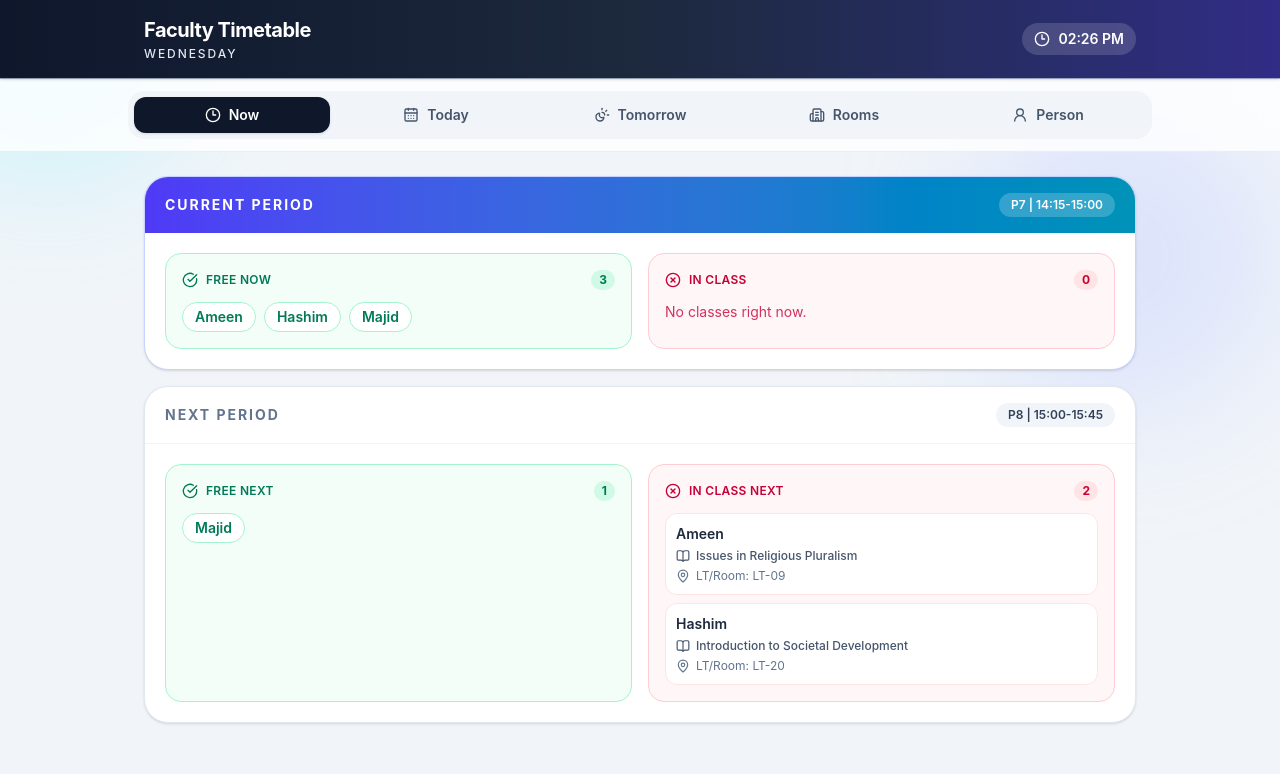
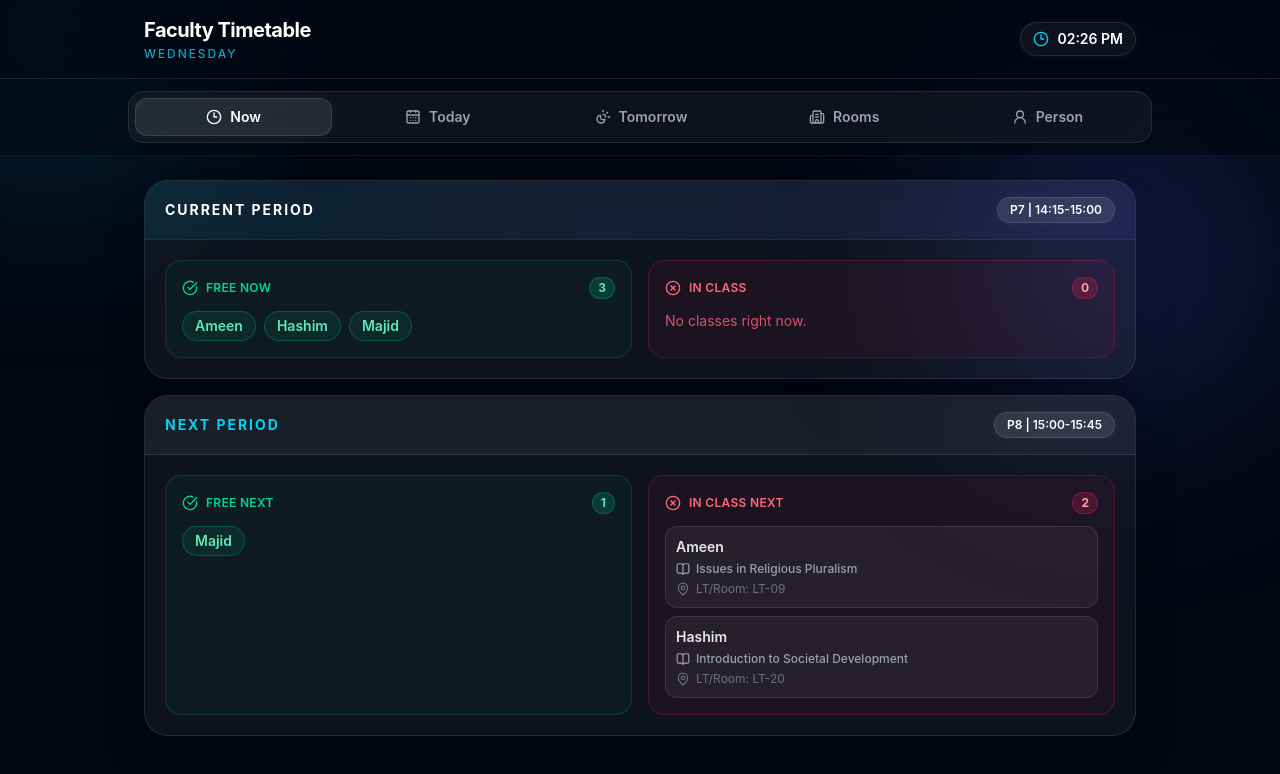
Before and after one commit to ameenvittal/timetable, a React (Vite) app: page / in a window 1280 px wide. Shown: the top 774 px of the page. Built offline with nearby package versions, Linux system fonts and the light colour scheme.

Commit message:
style: update UI components to a dark mode theme with glassmorphism effects

```diff
--- a/src/App.tsx
+++ b/src/App.tsx
@@ -53,25 +53,25 @@ export default function App() {
   };
 
   return (
-    <div className="relative min-h-screen overflow-x-clip bg-slate-100 text-slate-900">
+    <div className="relative min-h-screen overflow-x-clip bg-[#030712] text-gray-100">
       <div className="pointer-events-none absolute inset-0">
-        <div className="absolute -top-28 -left-24 h-72 w-72 rounded-full bg-cyan-300/25 blur-3xl" />
-        <div className="absolute top-24 right-0 h-80 w-80 rounded-full bg-indigo-300/25 blur-3xl" />
+        <div className="absolute -top-28 -left-24 h-72 w-72 rounded-full bg-cyan-500/20 blur-[100px]" />
+        <div className="absolute top-24 right-0 h-80 w-80 rounded-full bg-indigo-500/20 blur-[100px]" />
       </div>
 
       <Header />
 
       {/* Tab Bar */}
-      <div className="sticky top-18 z-20 border-b border-slate-200/70 bg-white/80 px-4 py-3 backdrop-blur-md">
-        <div className="mx-auto flex max-w-5xl gap-2 rounded-2xl bg-slate-100 p-1.5">
+      <div className="sticky top-18 z-20 border-b border-white/5 bg-[#030712]/60 px-4 py-3 backdrop-blur-xl">
+        <div className="mx-auto flex max-w-5xl gap-2 rounded-2xl bg-white/5 border border-white/10 p-1.5 backdrop-blur-md">
           {tabs.map((t) => (
             <button
               key={t.id}
               onClick={() => setTab(t.id)}
-              className={`flex flex-1 items-center justify-center gap-2 rounded-xl px-3 py-2 text-sm font-semibold transition-all ${
+              className={`flex flex-1 items-center justify-center gap-2 rounded-xl px-3 py-2 text-sm font-semibold transition-all duration-300 ${
                 tab === t.id
-                  ? "bg-slate-900 text-white shadow-sm"
-                  : "text-slate-600 hover:bg-white"
+                  ? "bg-white/10 text-white shadow-[0_0_15px_rgba(255,255,255,0.05)] border border-white/10"
+                  : "text-gray-400 hover:text-white hover:bg-white/5"
               }`}
             >
               {tabIcons[t.id]}
@@ -84,7 +84,7 @@ export default function App() {
       {/* Content */}
       <div className="relative z-10 mx-auto max-w-5xl space-y-4 px-4 py-5 sm:py-6">
         {persons.length === 0 && (
-          <p className="mt-16 text-center text-sm text-slate-500">
+          <p className="mt-16 text-center text-sm text-gray-400">
             Loading schedules...
           </p>
         )}
--- a/src/components/CurrentPeriod.tsx
+++ b/src/components/CurrentPeriod.tsx
@@ -17,11 +17,11 @@ export default function CurrentPeriod({ persons }: Props) {
 
   if (!period) {
     return (
-      <div className="rounded-3xl border border-slate-200 bg-white p-5 shadow-sm">
-        <h2 className="mb-1 text-sm font-semibold uppercase tracking-wide text-slate-500">
+      <div className="rounded-3xl border border-white/10 bg-white/5 p-5 shadow-2xl backdrop-blur-md">
+        <h2 className="mb-1 text-sm font-semibold uppercase tracking-wide text-gray-500">
           Current Period
         </h2>
-        <p className="text-sm text-slate-500">No active period right now.</p>
+        <p className="text-sm text-gray-400">No active period right now.</p>
       </div>
     );
   }
@@ -32,26 +32,26 @@ export default function CurrentPeriod({ persons }: Props) {
   const times = PERIOD_TIMES[period];
 
   return (
-    <section className="overflow-hidden rounded-3xl border border-indigo-200 bg-white shadow-sm">
-      <div className="bg-linear-to-r from-indigo-600 to-cyan-600 px-5 py-4 text-white">
+    <section className="overflow-hidden rounded-3xl border border-white/10 bg-white/5 shadow-2xl backdrop-blur-md">
+      <div className="bg-gradient-to-r from-cyan-500/10 to-indigo-500/10 px-5 py-4 text-white border-b border-white/5">
         <div className="flex items-center justify-between">
           <h2 className="text-sm font-bold uppercase tracking-[0.14em]">
             Current Period
           </h2>
-          <span className="rounded-full bg-white/20 px-3 py-1 text-xs font-semibold">
+          <span className="rounded-full bg-white/10 border border-white/10 px-3 py-1 text-xs font-semibold shadow-[0_0_10px_rgba(255,255,255,0.05)]">
             P{period} | {times.start}-{times.end}
           </span>
         </div>
       </div>
 
       <div className="grid gap-4 p-5 md:grid-cols-2">
-        <div className="rounded-2xl border border-emerald-200 bg-emerald-50/60 p-4">
+        <div className="rounded-2xl border border-emerald-500/20 bg-emerald-500/5 p-4">
           <div className="mb-3 flex items-center justify-between">
-            <p className="flex items-center gap-2 text-xs font-semibold uppercase tracking-wide text-emerald-700">
+            <p className="flex items-center gap-2 text-xs font-semibold uppercase tracking-wide text-emerald-400">
               <CircleCheckBig className="h-4 w-4" />
               Free Now
             </p>
-            <span className="rounded-full bg-emerald-100 px-2 py-0.5 text-xs font-bold text-emerald-700">
+            <span className="rounded-full bg-emerald-500/20 border border-emerald-500/30 px-2 py-0.5 text-xs font-bold text-emerald-300">
               {free.length}
             </span>
           </div>
@@ -61,24 +61,24 @@ export default function CurrentPeriod({ persons }: Props) {
               free.map((s) => (
                 <span
                   key={s.personName}
-                  className="rounded-full border border-emerald-200 bg-white px-3 py-1 text-sm font-semibold text-emerald-700"
+                  className="rounded-full border border-emerald-500/30 bg-emerald-500/10 px-3 py-1 text-sm font-semibold text-emerald-300"
                 >
                   {s.personName}
                 </span>
               ))
             ) : (
-              <p className="text-sm text-emerald-700/80">No one is free.</p>
+              <p className="text-sm text-emerald-400/80">No one is free.</p>
             )}
           </div>
         </div>
 
-        <div className="rounded-2xl border border-rose-200 bg-rose-50/60 p-4">
+        <div className="rounded-2xl border border-rose-500/20 bg-rose-500/5 p-4">
           <div className="mb-3 flex items-center justify-between">
-            <p className="flex items-center gap-2 text-xs font-semibold uppercase tracking-wide text-rose-700">
+            <p className="flex items-center gap-2 text-xs font-semibold uppercase tracking-wide text-rose-400">
               <CircleX className="h-4 w-4" />
               In Class
             </p>
-            <span className="rounded-full bg-rose-100 px-2 py-0.5 text-xs font-bold text-rose-700">
+            <span className="rounded-full bg-rose-500/20 border border-rose-500/30 px-2 py-0.5 text-xs font-bold text-rose-300">
               {busy.length}
             </span>
           </div>
@@ -88,23 +88,23 @@ export default function CurrentPeriod({ persons }: Props) {
               busy.map((s: PeriodStatus) => (
                 <div
                   key={s.personName}
-                  className="rounded-xl border border-rose-100 bg-white p-2.5"
+                  className="rounded-xl border border-white/10 bg-white/5 p-2.5"
                 >
-                  <p className="text-sm font-semibold text-slate-800">
+                  <p className="text-sm font-semibold text-gray-200">
                     {s.personName}
                   </p>
-                  <p className="mt-1 flex items-center gap-1.5 text-xs font-medium text-slate-600">
+                  <p className="mt-1 flex items-center gap-1.5 text-xs font-medium text-gray-400">
                     <BookOpen className="h-3.5 w-3.5" />
                     {s.period?.subject || "Class"}
                   </p>
-                  <p className="mt-1 flex items-center gap-1.5 text-xs text-slate-500">
+                  <p className="mt-1 flex items-center gap-1.5 text-xs text-gray-500">
                     <MapPin className="h-3.5 w-3.5" />
                     LT/Room: {s.period?.room || "N/A"}
                   </p>
                 </div>
               ))
             ) : (
-              <p className="text-sm text-rose-700/80">No classes right now.</p>
+              <p className="text-sm text-rose-400/80">No classes right now.</p>
             )}
           </div>
         </div>
--- a/src/components/Header.tsx
+++ b/src/components/Header.tsx
@@ -10,19 +10,19 @@ export default function Header() {
   });
 
   return (
-    <header className="sticky top-0 z-30 border-b border-slate-300/70 bg-linear-to-r from-slate-900 via-slate-800 to-indigo-900 text-white shadow-sm">
+    <header className="sticky top-0 z-30 border-b border-white/10 bg-[#030712]/80 backdrop-blur-xl text-white">
       <div className="mx-auto flex max-w-5xl items-center justify-between px-4 py-4">
         <div>
           <h1 className="text-xl font-bold tracking-tight">
             Faculty Timetable
           </h1>
-          <p className="mt-0.5 text-xs font-medium uppercase tracking-[0.16em] text-slate-200">
+          <p className="mt-0.5 text-xs font-medium uppercase tracking-[0.16em] text-cyan-400/80">
             {today}
           </p>
         </div>
 
-        <div className="flex items-center gap-2 rounded-full bg-white/15 px-3 py-1.5 text-sm font-semibold text-white">
-          <Clock3 className="h-4 w-4" />
+        <div className="flex items-center gap-2 rounded-full border border-white/10 bg-white/5 px-3 py-1.5 text-sm font-semibold text-white shadow-[0_0_10px_rgba(255,255,255,0.05)]">
+          <Clock3 className="h-4 w-4 text-cyan-400" />
           <span>{timeStr}</span>
         </div>
       </div>
--- a/src/components/NextPeriod.tsx
+++ b/src/components/NextPeriod.tsx
@@ -17,11 +17,11 @@ export default function NextPeriod({ persons }: Props) {
 
   if (!period) {
     return (
-      <div className="rounded-3xl border border-slate-200 bg-white p-5 shadow-sm">
-        <h2 className="mb-1 text-sm font-semibold uppercase tracking-wide text-slate-500">
+      <div className="rounded-3xl border border-white/10 bg-white/5 p-5 shadow-2xl backdrop-blur-md">
+        <h2 className="mb-1 text-sm font-semibold uppercase tracking-wide text-gray-500">
           Next Period
         </h2>
-        <p className="text-sm text-slate-500">No more periods today.</p>
+        <p className="text-sm text-gray-400">No more periods today.</p>
       </div>
     );
   }
@@ -32,26 +32,26 @@ export default function NextPeriod({ persons }: Props) {
   const times = PERIOD_TIMES[period];
 
   return (
-    <section className="overflow-hidden rounded-3xl border border-slate-200 bg-white shadow-sm">
-      <div className="border-b border-slate-100 px-5 py-4">
+    <section className="overflow-hidden rounded-3xl border border-white/10 bg-white/5 shadow-2xl backdrop-blur-md">
+      <div className="border-b border-white/10 bg-white/5 px-5 py-4 text-white">
         <div className="flex items-center justify-between">
-          <h2 className="text-sm font-bold uppercase tracking-[0.14em] text-slate-500">
+          <h2 className="text-sm font-bold uppercase tracking-[0.14em] text-cyan-400">
             Next Period
           </h2>
-          <span className="rounded-full bg-slate-100 px-3 py-1 text-xs font-semibold text-slate-700">
+          <span className="rounded-full bg-white/10 border border-white/10 px-3 py-1 text-xs font-semibold shadow-[0_0_10px_rgba(255,255,255,0.05)]">
             P{period} | {times.start}-{times.end}
           </span>
         </div>
       </div>
 
       <div className="grid gap-4 p-5 md:grid-cols-2">
-        <div className="rounded-2xl border border-emerald-200 bg-emerald-50/60 p-4">
+        <div className="rounded-2xl border border-emerald-500/20 bg-emerald-500/5 p-4">
           <div className="mb-3 flex items-center justify-between">
-            <p className="flex items-center gap-2 text-xs font-semibold uppercase tracking-wide text-emerald-700">
+            <p className="flex items-center gap-2 text-xs font-semibold uppercase tracking-wide text-emerald-400">
               <CircleCheckBig className="h-4 w-4" />
               Free Next
             </p>
-            <span className="rounded-full bg-emerald-100 px-2 py-0.5 text-xs font-bold text-emerald-700">
+            <span className="rounded-full bg-emerald-500/20 border border-emerald-500/30 px-2 py-0.5 text-xs font-bold text-emerald-300">
               {free.length}
             </span>
           </div>
@@ -61,24 +61,24 @@ export default function NextPeriod({ persons }: Props) {
               free.map((s) => (
                 <span
                   key={s.personName}
-                  className="rounded-full border border-emerald-200 bg-white px-3 py-1 text-sm font-semibold text-emerald-700"
+                  className="rounded-full border border-emerald-500/30 bg-emerald-500/10 px-3 py-1 text-sm font-semibold text-emerald-300"
                 >
                   {s.personName}
                 </span>
               ))
             ) : (
-              <p className="text-sm text-emerald-700/80">No one is free.</p>
+              <p className="text-sm text-emerald-400/80">No one is free.</p>
             )}
           </div>
         </div>
 
-        <div className="rounded-2xl border border-rose-200 bg-rose-50/60 p-4">
+        <div className="rounded-2xl border border-rose-500/20 bg-rose-500/5 p-4">
           <div className="mb-3 flex items-center justify-between">
-            <p className="flex items-center gap-2 text-xs font-semibold uppercase tracking-wide text-rose-700">
+            <p className="flex items-center gap-2 text-xs font-semibold uppercase tracking-wide text-rose-400">
               <CircleX className="h-4 w-4" />
               In Class Next
             </p>
-            <span className="rounded-full bg-rose-100 px-2 py-0.5 text-xs font-bold text-rose-700">
+            <span className="rounded-full bg-rose-500/20 border border-rose-500/30 px-2 py-0.5 text-xs font-bold text-rose-300">
               {busy.length}
             </span>
           </div>
@@ -88,23 +88,23 @@ export default function NextPeriod({ persons }: Props) {
               busy.map((s) => (
                 <div
                   key={s.personName}
-                  className="rounded-xl border border-rose-100 bg-white p-2.5"
+                  className="rounded-xl border border-white/10 bg-white/5 p-2.5"
                 >
-                  <p className="text-sm font-semibold text-slate-800">
+                  <p className="text-sm font-semibold text-gray-200">
                     {s.personName}
                   </p>
-                  <p className="mt-1 flex items-center gap-1.5 text-xs font-medium text-slate-600">
+                  <p className="mt-1 flex items-center gap-1.5 text-xs font-medium text-gray-400">
                     <BookOpen className="h-3.5 w-3.5" />
                     {s.period?.subject || "Class"}
                   </p>
-                  <p className="mt-1 flex items-center gap-1.5 text-xs text-slate-500">
+                  <p className="mt-1 flex items-center gap-1.5 text-xs text-gray-500">
                     <MapPin className="h-3.5 w-3.5" />
                     LT/Room: {s.period?.room || "N/A"}
                   </p>
                 </div>
               ))
             ) : (
-              <p className="text-sm text-rose-700/80">No classes scheduled.</p>
+              <p className="text-sm text-rose-400/80">No classes scheduled.</p>
             )}
           </div>
         </div>
```
Also changed, not shown: src/components/DayView.tsx (+18 -18 lines), src/components/PersonTimetable.tsx (+38 -38 lines), src/components/RoomView.tsx (+7 -7 lines).
